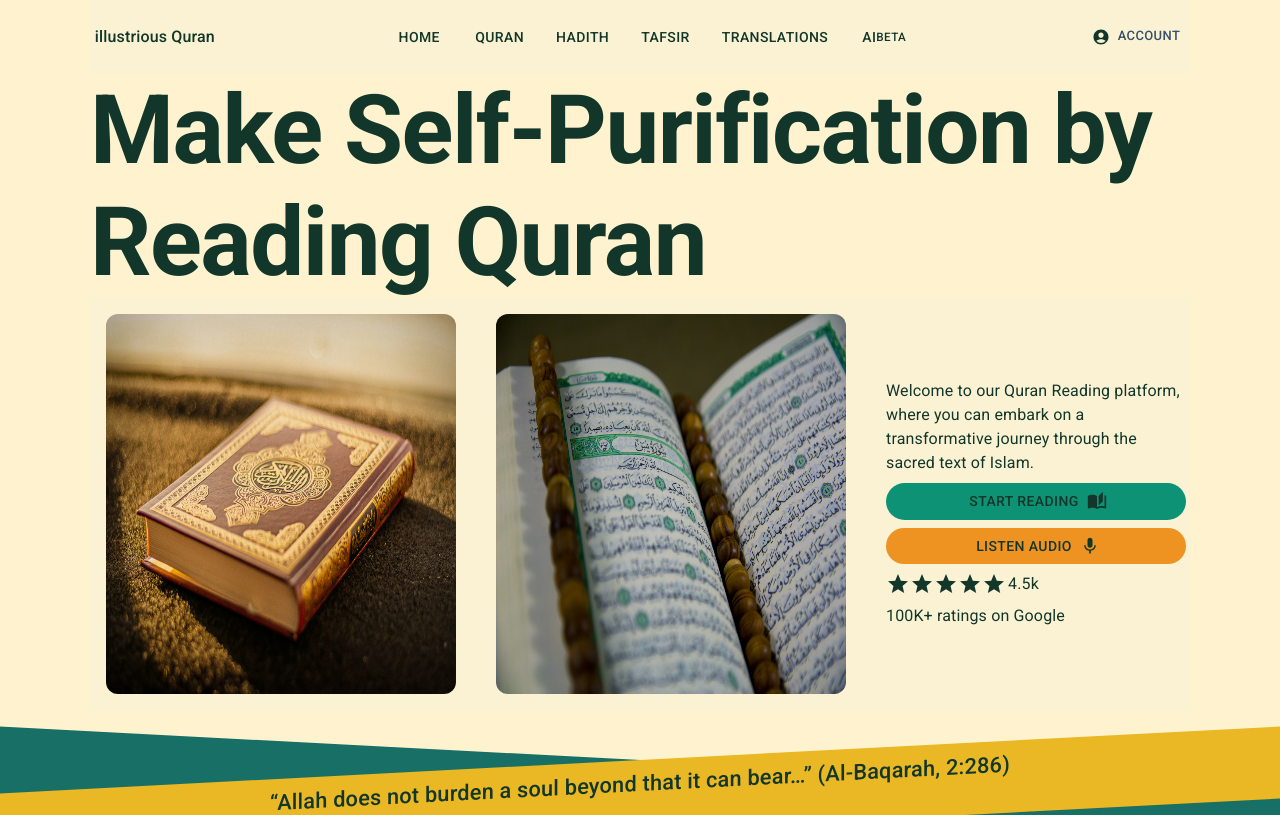
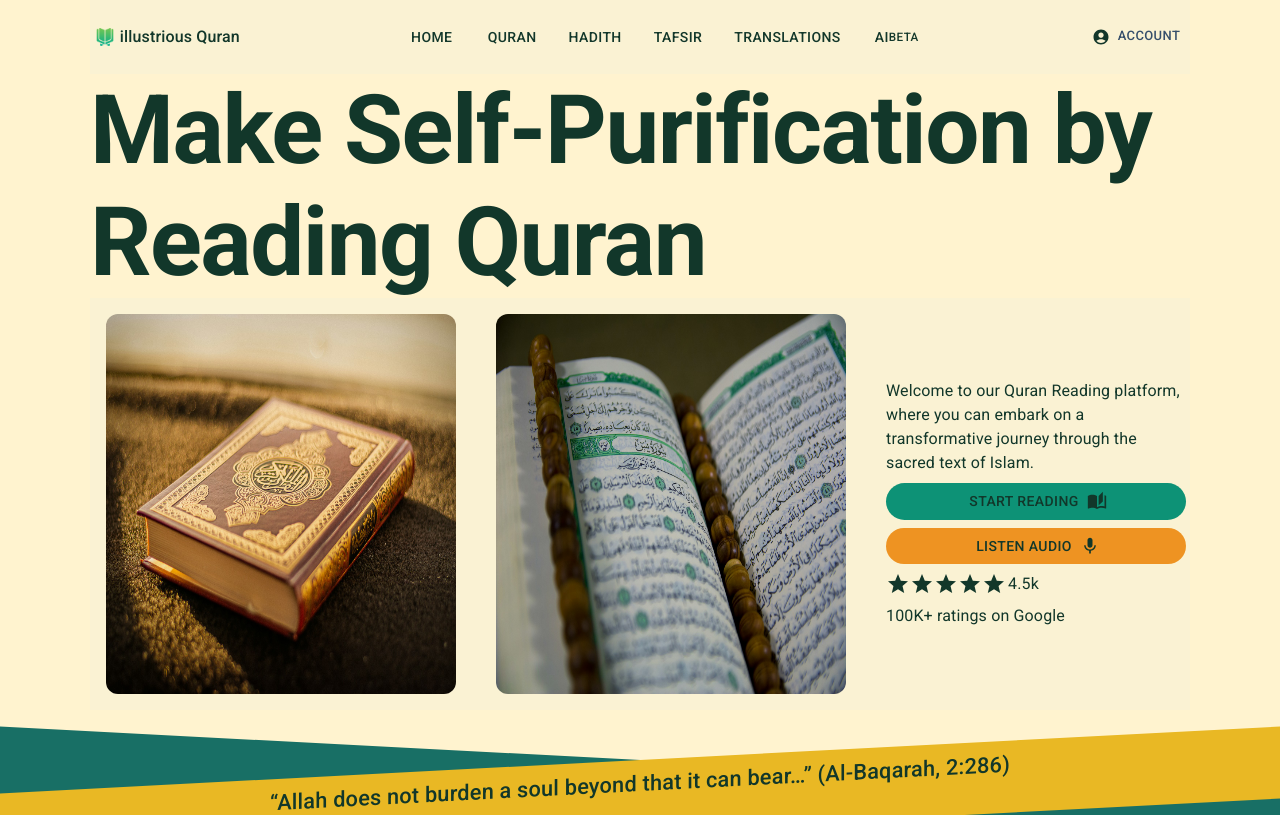
Before and after one commit to Ab-Mueed/illustrious-Quran-WebApp, a React (Vite) app: page / in a window 1280 px wide. Shown: the top 815 px of the page. Built offline with nearby package versions, Linux system fonts and the light colour scheme.

Commit message:
Added Logo in Navbar

```diff
--- a/src/components/NavBar.jsx
+++ b/src/components/NavBar.jsx
@@ -1,6 +1,7 @@
 import { Box } from "@mui/material";
 import { Typography } from "@mui/material";
 import { Button } from "@mui/material";
+import logo from "../assets/logo.jpg";
 import AccountCircleIcon from "@mui/icons-material/AccountCircle";
 
 export default function NavBar() {
@@ -16,7 +17,14 @@ export default function NavBar() {
         padding: 0.6,
       }}
     >
-      <Box>
+      <Box sx={{display:'flex'}}>
+        <img
+          src={logo}
+          alt=""
+          height="auto"
+          width="20vw"
+          style={{ marginRight: 5 }}
+        />
         <Typography variant="body1" sx={{ color: "#12372A", fontWeight: 500 }}>
           illustrious Quran
         </Typography>
```
